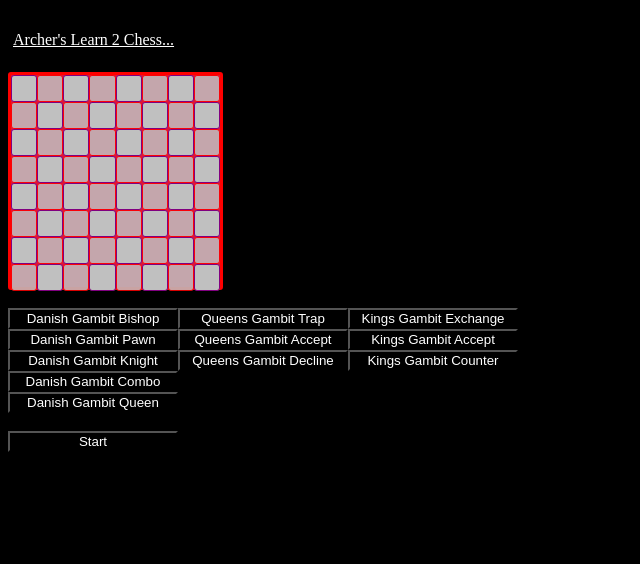
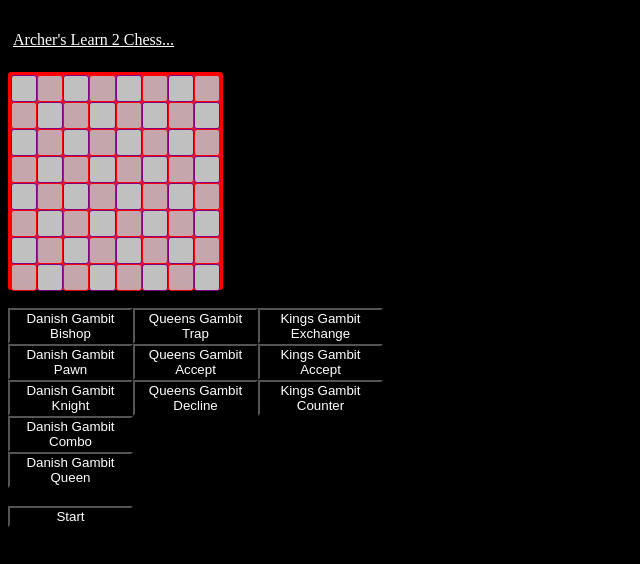
Before and after one commit to Soulbow2/soulbow3.github.io, a plain HTML site: page index.html in a window 1280 px wide. Shown: the whole page, without its empty margins (0-640 px from the left). Drawn offline with Linux system fonts and the light colour scheme.

Commit message:
Update styles.css

```diff
--- a/styles.css
+++ b/styles.css
@@ -8,7 +8,7 @@ header {background: black; color: white; font-size: 16px; margin: 5px;}
 
 div {display: flex;}
 
-button {width: 170px; color: white; background: black;}
+button {width: 125px; color: white; background: black;}
 
 span{background: silver; color: darkgoldenrod; text-align: center; font-size: 18px;}
 
```
